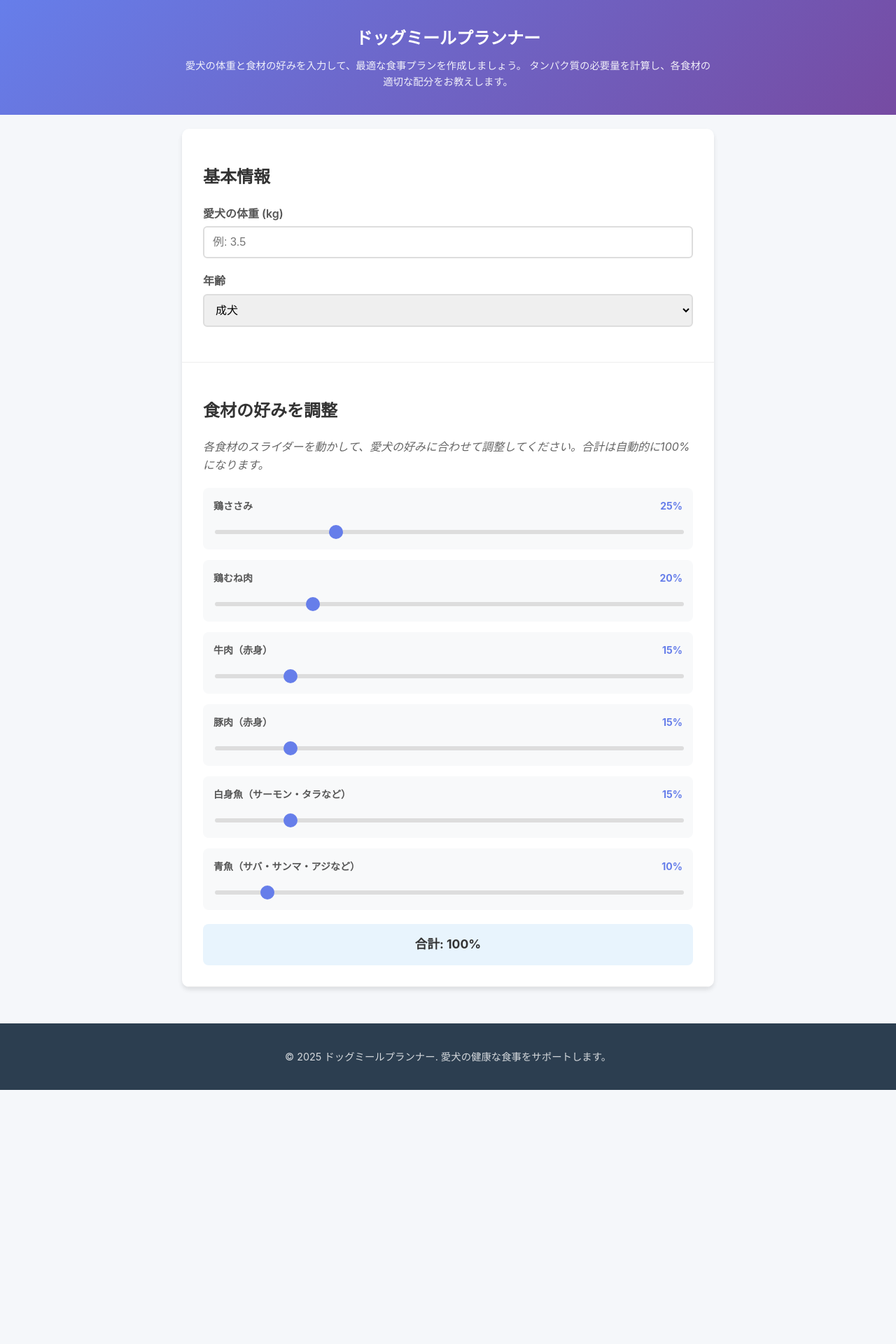
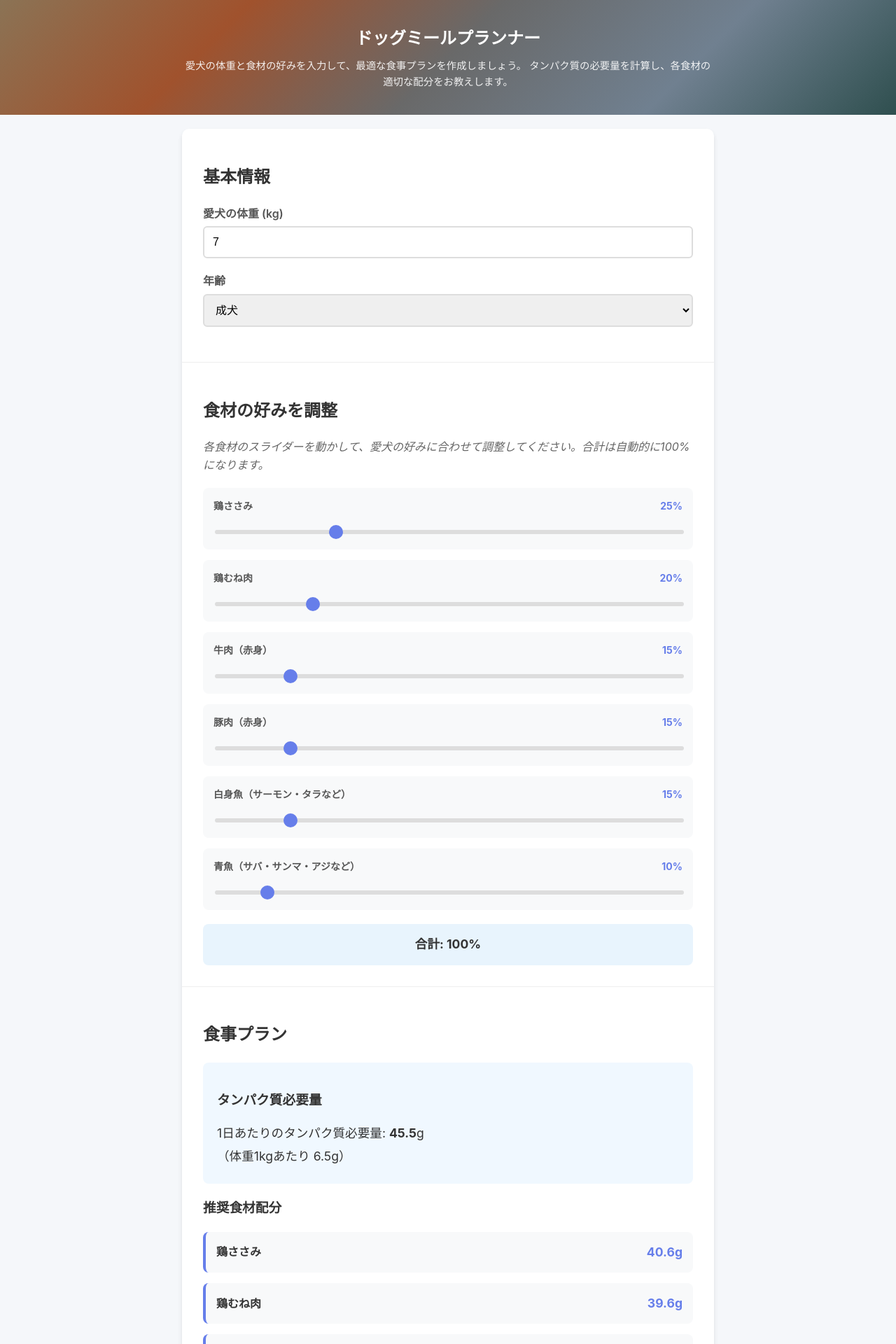
Before and after one commit to argki/dog-meal-planner, a Jekyll site: the page built from index.html, in a window 1280 px wide. Shown: the top 1920 px of the page at 70% size. Built offline with Jekyll 4.4.1, drawn with Linux system fonts in a browser that asks for light colours; before the commit the page ends 1557 px from its top, so only the background shows below that; some of the changed text lies outside the part shown.

Commit message:
Update: 色合い、初期値

```diff
--- a/assets/css/style.css
+++ b/assets/css/style.css
@@ -14,7 +14,7 @@
 
 /* ヘッダー */
 .site-header {
-    background: linear-gradient(135deg, #667eea 0%, #764ba2 100%);
+    background: linear-gradient(135deg, #8B7355 0%, #A0522D 25%, #696969 50%, #708090 75%, #2F4F4F 100%);
     color: white;
     padding: 1rem 0;
     text-align: center;
--- a/index.html
+++ b/index.html
@@ -10,7 +10,7 @@
       <h2>基本情報</h2>
       <div class="form-group">
         <label for="dogWeight">愛犬の体重 (kg)</label>
-        <input type="number" id="dogWeight" min="0.1" max="100" step="0.1" placeholder="例: 3.5">
+        <input type="number" id="dogWeight" min="0.1" max="100" step="0.1" value="7" placeholder="例: 7">
       </div>
 
       <div class="form-group">
```
